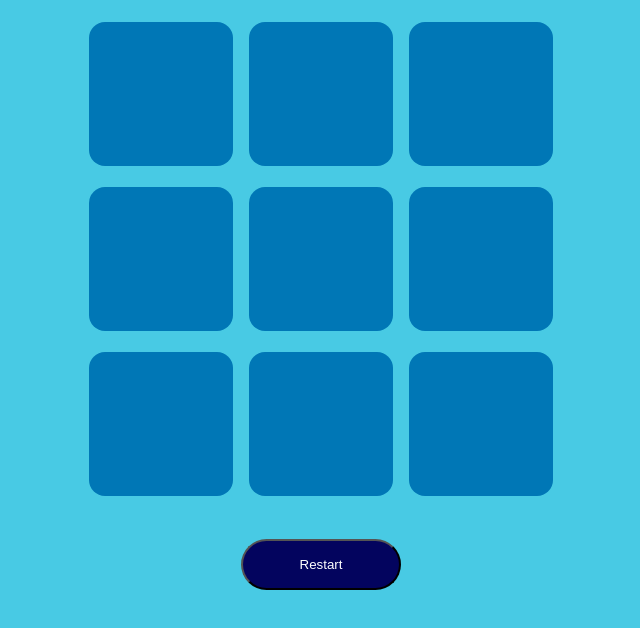
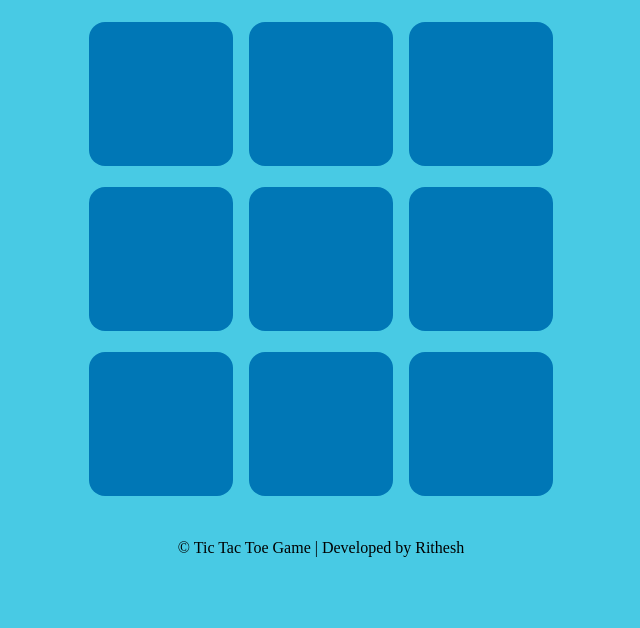
Before and after one commit to ritheshg31/Tic_Tac_Toe, a plain HTML site: page index.html in a window 1280 px wide. Shown: the part 58-686 px from the top of the page, without its empty margins (319-959 px from the left). Drawn offline with Linux system fonts and the light colour scheme.

Commit message:
Update index.html

```diff
--- a/index.html
+++ b/index.html
@@ -27,7 +27,9 @@
           <button class="box"></button>
         </div>
       </div>
-      <button id="restart-btn">Restart</button>
+      <footer>
+        <p>&copy; Tic Tac Toe Game | Developed by Rithesh</p>
+      </footer>
     </main>
     <script src="app.js"></script>
   </body>
```
